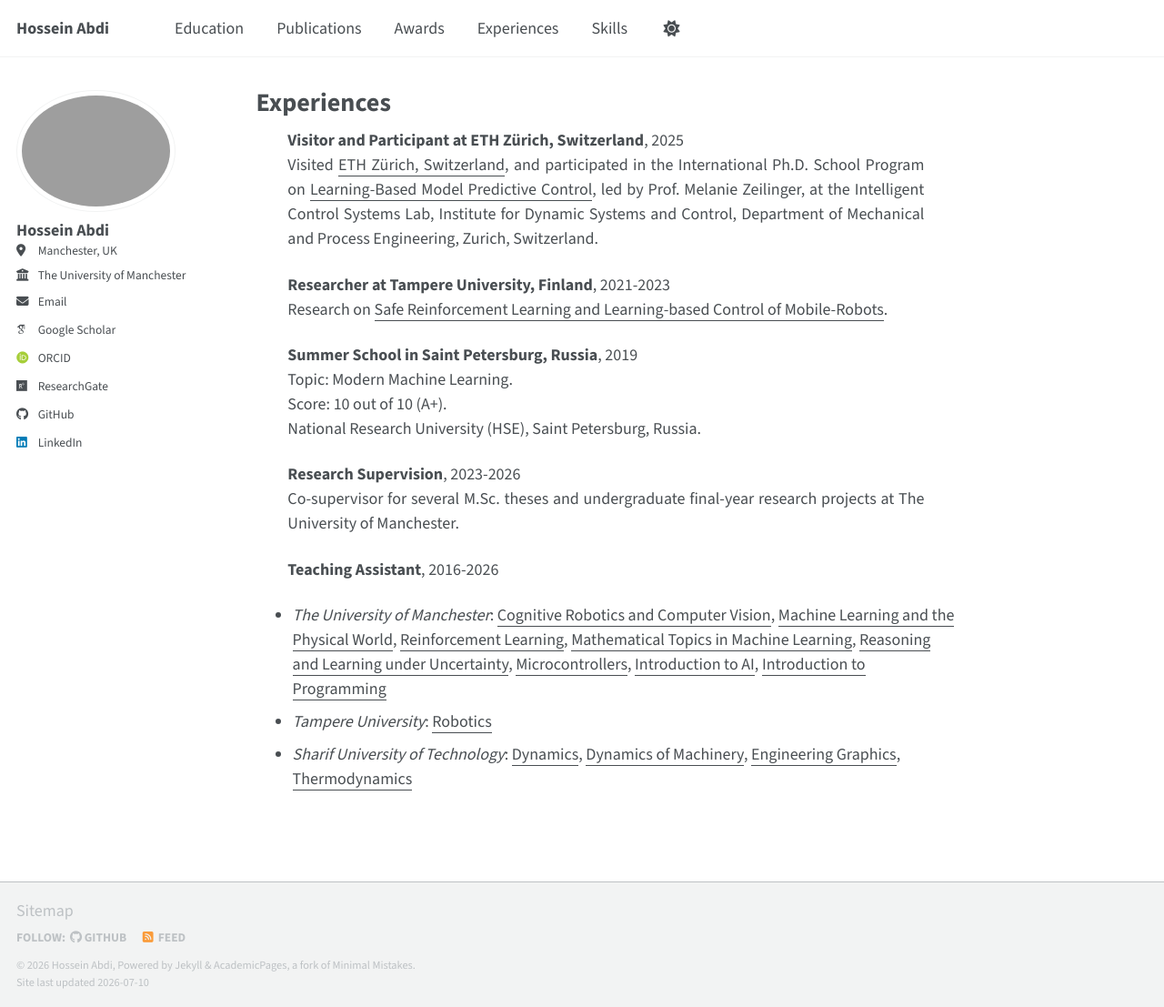
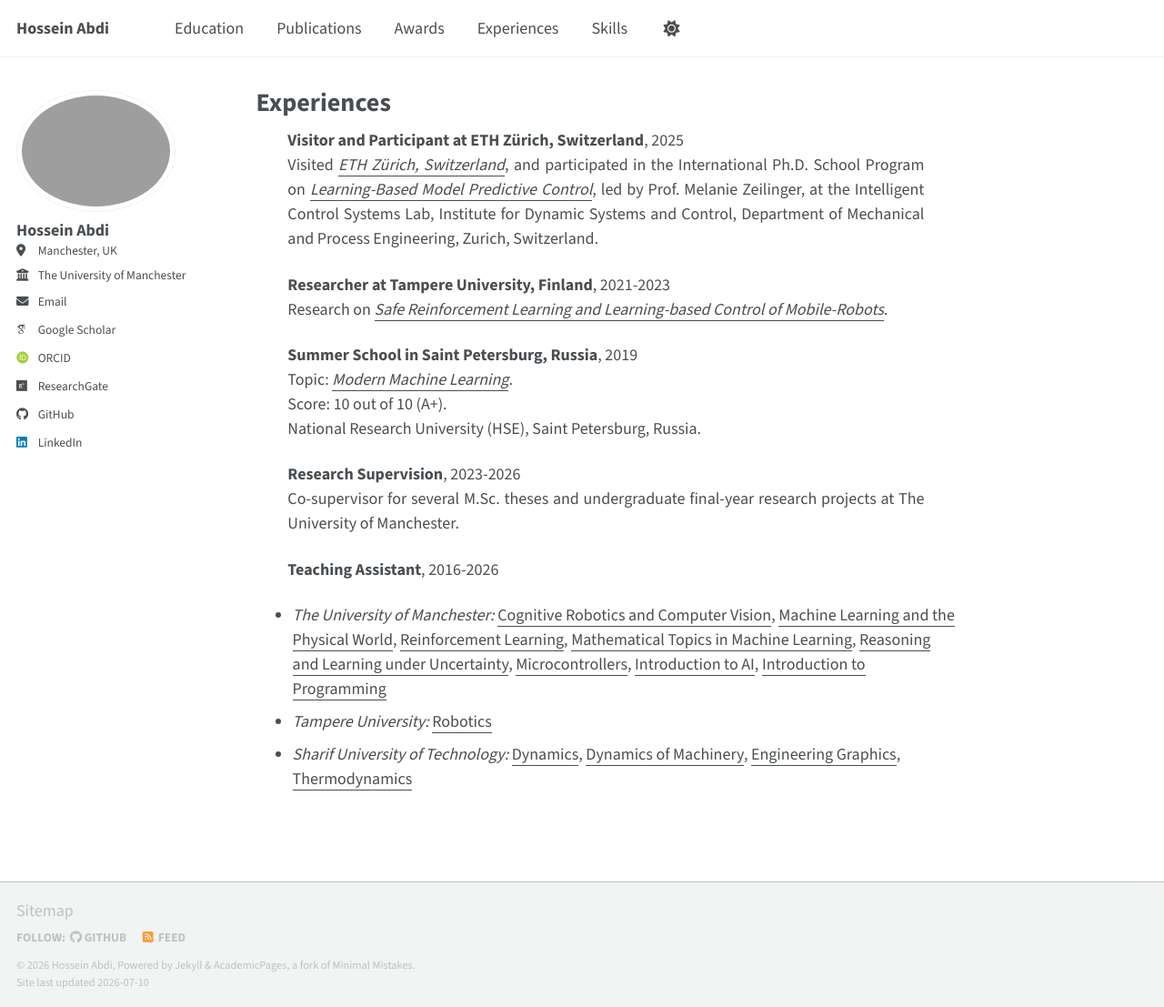
Before and after one commit to Hossein-Abdi/Hossein-Abdi.github.io, a Jekyll site: the page built from _pages/academic-experience.md, in a window 1280 px wide and 1107 px high. Shown: the whole window at 91% size. Built offline with Jekyll 4.4.1, drawn with Linux system fonts in a browser that asks for light colours; some web fonts are replaced; a script bundle is joined from its source files by our own code; library files that are not in the unit come from our copies.

```diff
--- a/_pages/academic-experience.md
+++ b/_pages/academic-experience.md
@@ -11,13 +11,13 @@ redirect_from:
 ====== -->
 
 **Visitor and Participant at ETH Zürich, Switzerland**, 2025
-Visited <u>ETH Zürich, Switzerland</u>, and participated in the International Ph.D. School Program on <u>Learning-Based Model Predictive Control</u>, led by Prof. Melanie Zeilinger, at the Intelligent Control Systems Lab, Institute for Dynamic Systems and Control, Department of Mechanical and Process Engineering, Zurich, Switzerland.
+Visited *<u>ETH Zürich, Switzerland</u>*, and participated in the International Ph.D. School Program on *<u>Learning-Based Model Predictive Control</u>*, led by Prof. Melanie Zeilinger, at the Intelligent Control Systems Lab, Institute for Dynamic Systems and Control, Department of Mechanical and Process Engineering, Zurich, Switzerland.
 
 **Researcher at Tampere University, Finland**, 2021-2023
-Research on <u>Safe Reinforcement Learning and Learning-based Control of Mobile-Robots</u>.
+Research on *<u>Safe Reinforcement Learning and Learning-based Control of Mobile-Robots</u>*.
 
 **Summer School in Saint Petersburg, Russia**, 2019
-Topic: Modern Machine Learning.
+Topic: *<u>Modern Machine Learning</u>*.
 Score: 10 out of 10 (A+).
 National Research University (HSE), Saint Petersburg, Russia.
 
@@ -25,6 +25,6 @@ National Research University (HSE), Saint Petersburg, Russia.
 Co-supervisor for several M.Sc. theses and undergraduate final-year research projects at The University of Manchester.
 
 **Teaching Assistant**, 2016-2026
-- *The University of Manchester*: <u>Cognitive Robotics and Computer Vision</u>, <u>Machine Learning and the Physical World</u>, <u>Reinforcement Learning</u>, <u>Mathematical Topics in Machine Learning</u>, <u>Reasoning and Learning under Uncertainty</u>, <u>Microcontrollers</u>, <u>Introduction to AI</u>, <u>Introduction to Programming</u>
-- *Tampere University*: <u>Robotics</u>
-- *Sharif University of Technology*: <u>Dynamics</u>, <u>Dynamics of Machinery</u>, <u>Engineering Graphics</u>, <u>Thermodynamics</u>
+- *The University of Manchester:* <u>Cognitive Robotics and Computer Vision</u>, <u>Machine Learning and the Physical World</u>, <u>Reinforcement Learning</u>, <u>Mathematical Topics in Machine Learning</u>, <u>Reasoning and Learning under Uncertainty</u>, <u>Microcontrollers</u>, <u>Introduction to AI</u>, <u>Introduction to Programming</u>
+- *Tampere University:* <u>Robotics</u>
+- *Sharif University of Technology:* <u>Dynamics</u>, <u>Dynamics of Machinery</u>, <u>Engineering Graphics</u>, <u>Thermodynamics</u>
```
Also changed, not shown: _pages/about.md (+1 -1 lines), _pages/education.md (+3 -3 lines), _pages/honors-and-awards.md (+4 -4 lines).
